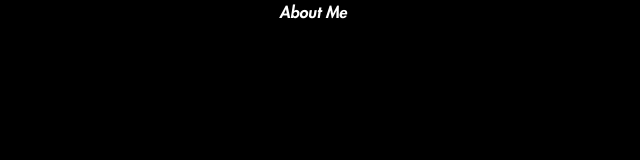
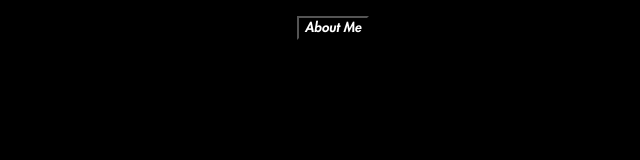
Before and after one commit to aragonatmos/portfolio, a React (Vite) app: page / in a window 1280 px wide. Shown: the top 160 px of the page, without its empty margins (327-967 px from the left). Built offline with nearby package versions, Linux system fonts and the light colour scheme.

Commit message:
tweaked the layout

```diff
--- a/src/App.css
+++ b/src/App.css
@@ -1,4 +1,3 @@
-@import "tailwindcss";
 
 @font-face {
   font-family: futura;
```
